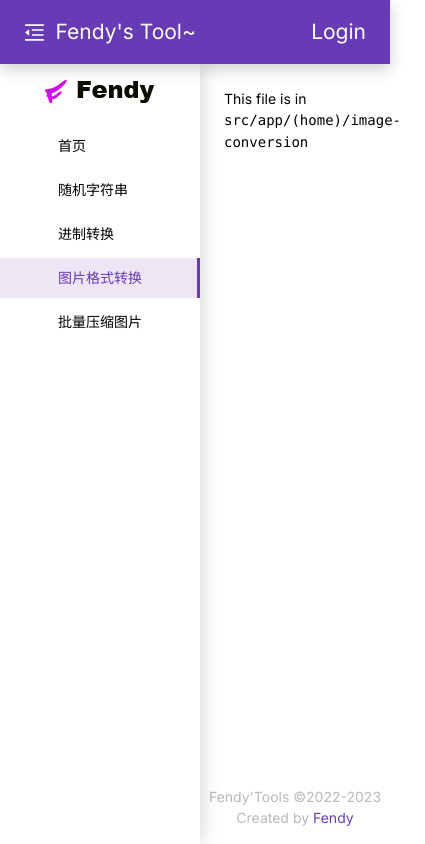
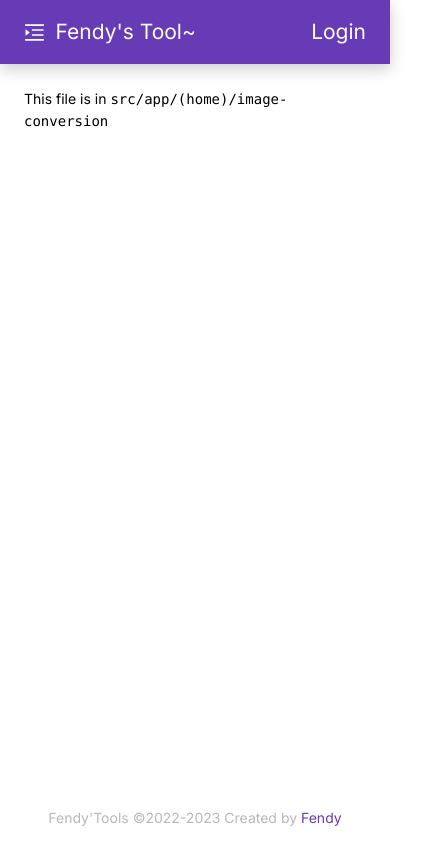
Before and after one commit to Fendy5/tool, a Next.js app: page /image-conversion in a window 390 px wide. Shown: the whole page, 425 px wide, since content can reach past the window. Built offline with nearby package versions, Linux system fonts and the light colour scheme.

Commit message:
pref: ⚡优化侧边栏

```diff
--- a/src/app/(home)/_components/SideBar.tsx
+++ b/src/app/(home)/_components/SideBar.tsx
@@ -1,16 +1,17 @@
-'use client'
-import { IconFont, isMobile } from '@/utils'
-import { ReactElement, useState } from 'react'
-import { usePathname } from 'next/navigation'
+import { usePathname, useRouter } from 'next/navigation'
 import styles from '@/styles/home/layout.module.scss'
-import { Menu } from 'antd'
 import Link from 'next/link'
 import Image from 'next/image'
-import { FieldStringOutlined, PictureOutlined } from '@ant-design/icons'
 import { routes } from '@/app/(home)/_config/routes'
 
-export default function SideBar({ collapsed }: { collapsed: boolean }) {
+export default function SideBar({ collapsed, toggleSideBar }: { collapsed: boolean; toggleSideBar: () => void }) {
   const currentPath = usePathname()
+  const router = useRouter()
+
+  const handleSelect = (path: string) => {
+    router.push(path)
+    toggleSideBar()
+  }
 
   return (
     <aside className={[styles.sideBar, collapsed ? styles.collapsed : ''].join(' ')}>
@@ -20,12 +21,17 @@ export default function SideBar({ collapsed }: { collapsed: boolean }) {
       <ul className={styles.menu}>
         {routes.map((i) => {
           return (
-            <Link key={i.path} href={i.path}>
+            <ul
+              key={i.path}
+              onClick={() => {
+                handleSelect(i.path)
+              }}
+            >
               <li className={i.path === currentPath ? styles.selected : undefined}>
                 {i.getIcon()}
                 <span>{i.title}</span>
               </li>
-            </Link>
+            </ul>
           )
         })}
       </ul>
--- a/src/app/(home)/layout.tsx
+++ b/src/app/(home)/layout.tsx
@@ -3,21 +3,31 @@ import React, { useState } from 'react'
 import { isMobile } from '@/utils'
 import SideBar from '@/app/(home)/_components/SideBar'
 import Header from '@/app/(home)/_components/Header'
-import { inspect } from 'util'
 import styles from '@/styles/home/layout.module.scss'
 import Footer from '@/app/(home)/_components/Footer'
 
 export default function Layout({ children }: { children: React.ReactNode }) {
-  const [collapsed, setCollapsed] = useState(false)
+  const [collapsed, setCollapsed] = useState(isMobile())
   const toggleSideBar = () => {
     setCollapsed(!collapsed)
   }
+  const closeSideBarOnMain = () => {
+    if (isMobile() && !collapsed) {
+      toggleSideBar()
+    }
+  }
   return (
     <>
-      <SideBar collapsed={collapsed} />
-      <section className={[styles.layout, collapsed ? styles.collapsed : ''].join(' ')}>
+      <SideBar toggleSideBar={toggleSideBar} collapsed={collapsed} />
+      <section className={[styles.layout, collapsed || isMobile() ? styles.collapsed : ''].join(' ')}>
         <Header collapsed={collapsed} toggleSideBar={toggleSideBar} />
-        <main className={[styles.main].join(' ')}>{children}</main>
+        <main
+          onClick={() => {
+            closeSideBarOnMain()
+          }}
+          className={[styles.main].join(' ')}>
+          {children}
+        </main>
         <Footer />
       </section>
     </>
--- a/src/styles/home/layout.module.scss
+++ b/src/styles/home/layout.module.scss
@@ -39,6 +39,7 @@
 .sideBar {
   position: absolute;
   z-index: 9;
+  background-color: #FFF;
   box-shadow: 0 0 20px 0 rgb(0 0 0 / 20%);
   height: calc(100% - 64px);
   top: 64px;
```
